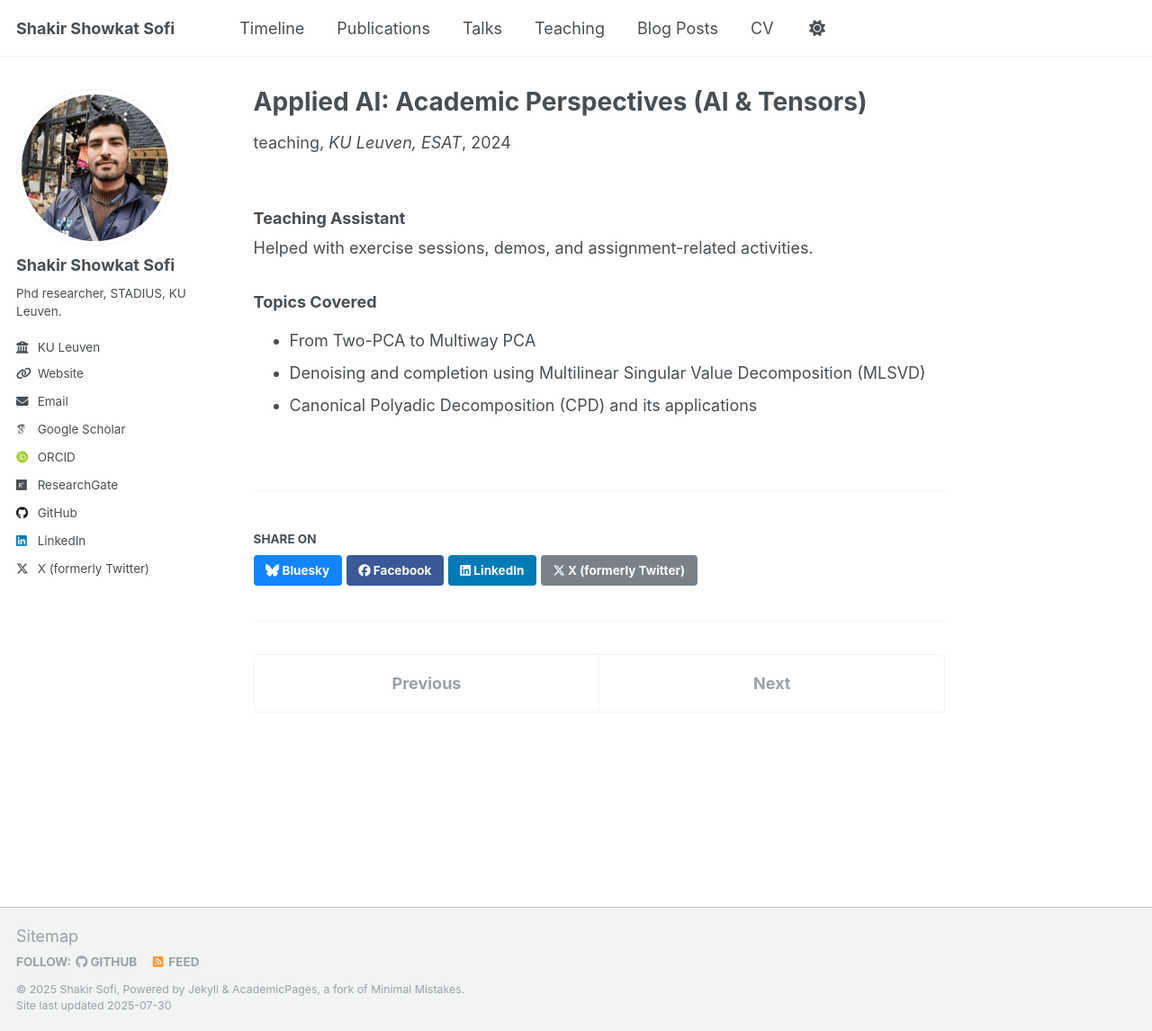
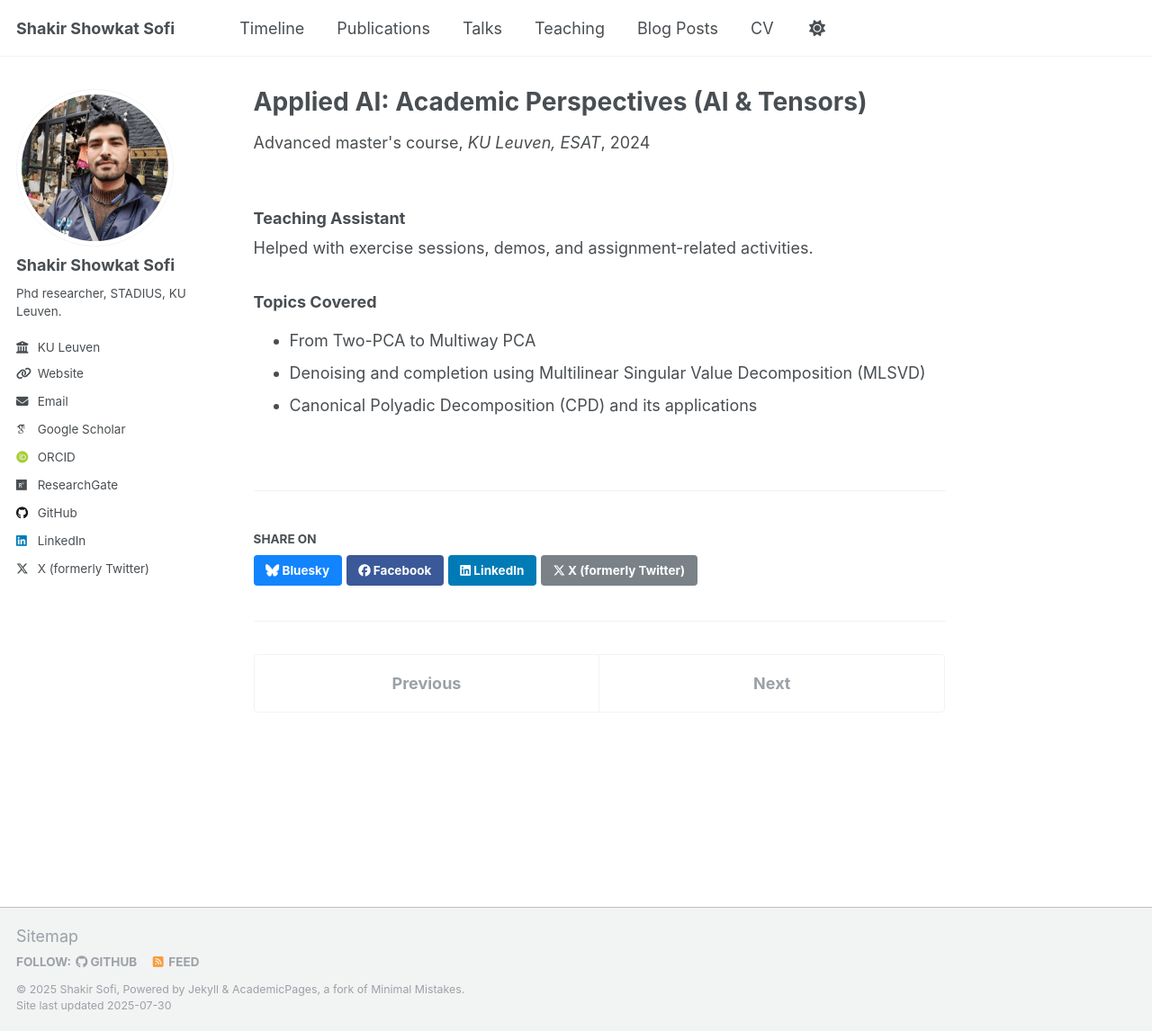
Before and after one commit to ShakirSofi/shakirsofi.github.io, a Jekyll site: the page built from _teaching/2024-AITensor.md, in a window 1280 px wide and 1146 px high. Shown: the whole window at 90% size. Built offline with Jekyll 4.4.1, drawn with Linux system fonts in a browser that asks for light colours; some web fonts are replaced; a script that is not in the unit is left out.

Commit message:
Update 2024-AITensor.md

```diff
--- a/_teaching/2024-AITensor.md
+++ b/_teaching/2024-AITensor.md
@@ -1,7 +1,7 @@
 ---
 title: "Applied AI: Academic Perspectives (AI & Tensors)"
 collection: teaching
-type: "teaching"
+type: "Advanced master's course"
 permalink: /teaching/2024-TensorAI
 venue: "KU Leuven, ESAT"
 date: 2024-04-01, 2025-04-01
```
